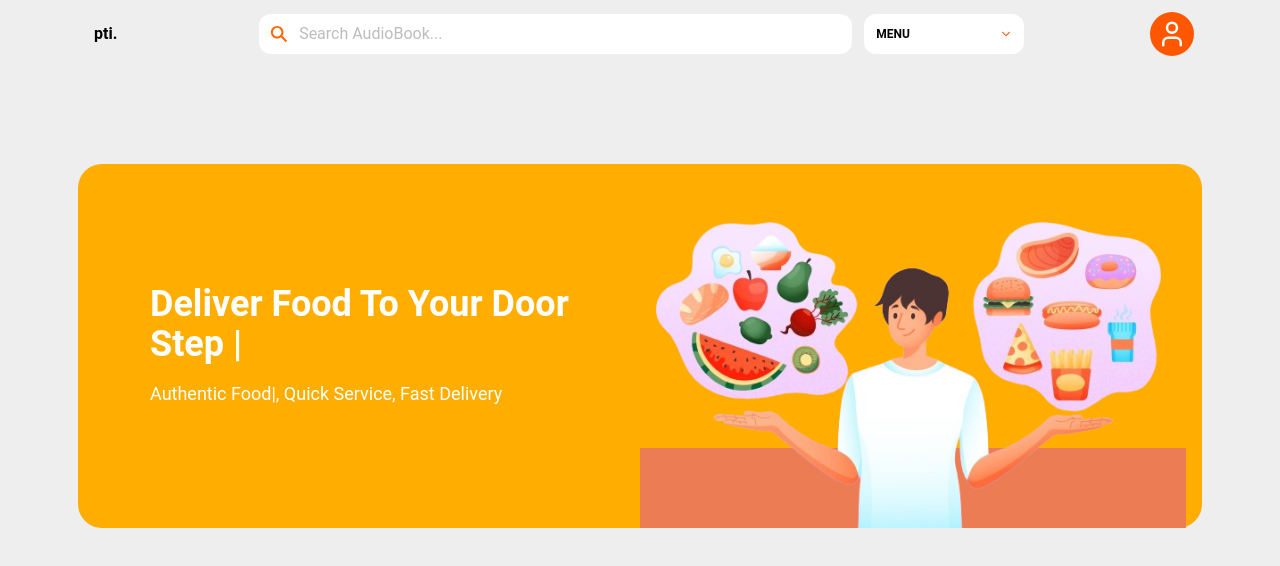
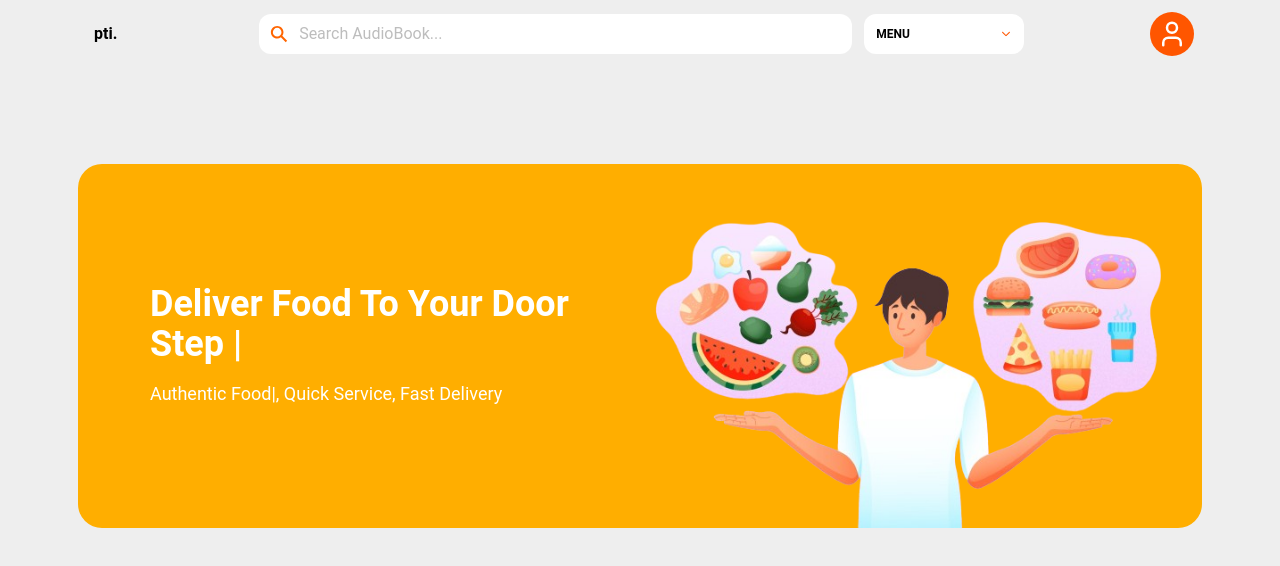
Before and after one commit to codeninja-404/quad-food-client, a React (Vite) app: page / in a window 1280 px wide. Shown: the top 566 px of the page. Built offline with nearby package versions, Linux system fonts and the light colour scheme.

Commit message:
styling banner complete

```diff
--- a/src/Components/Headers/Banner.jsx
+++ b/src/Components/Headers/Banner.jsx
@@ -12,7 +12,7 @@ const Banner = () => {
       </div>
       <div className="lg:w-1/2 flex flex-col mb-4 ite lg:mb-0  relative">
         <img className="w-full z-20 h-auto" src={bannerImg} alt="Banner Photo" />
-        <div className="h-20 lg-hidden w-full lg:mb-0 bg-[#EC7C53]  absolute bottom-0  z-10">
+        <div className="h-32 rounded-3xl md:h-52 lg:hidden w-full lg:mb-0 bg-[#EC7C53]  absolute bottom-0  z-10">
 
         </div>
       </div>
```
